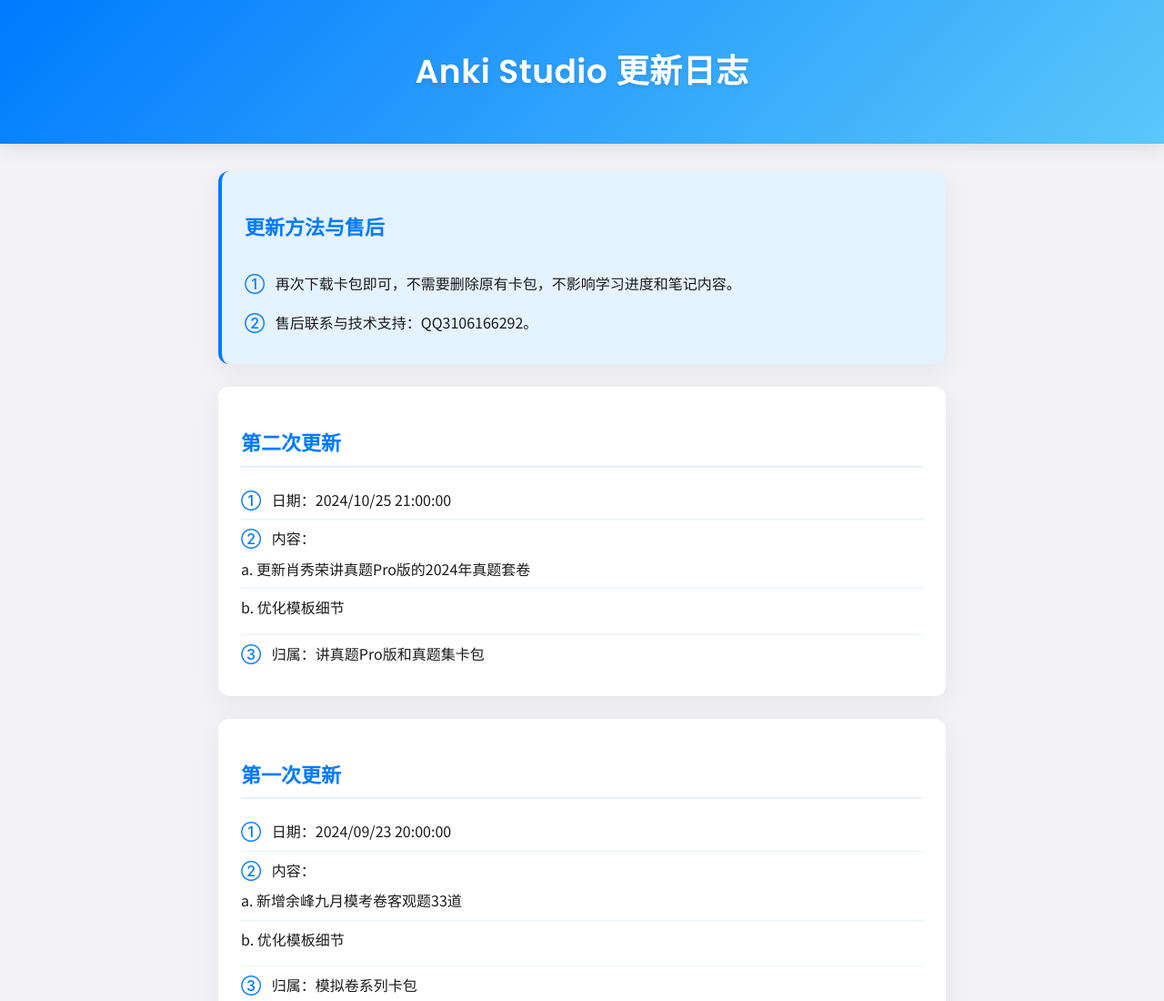
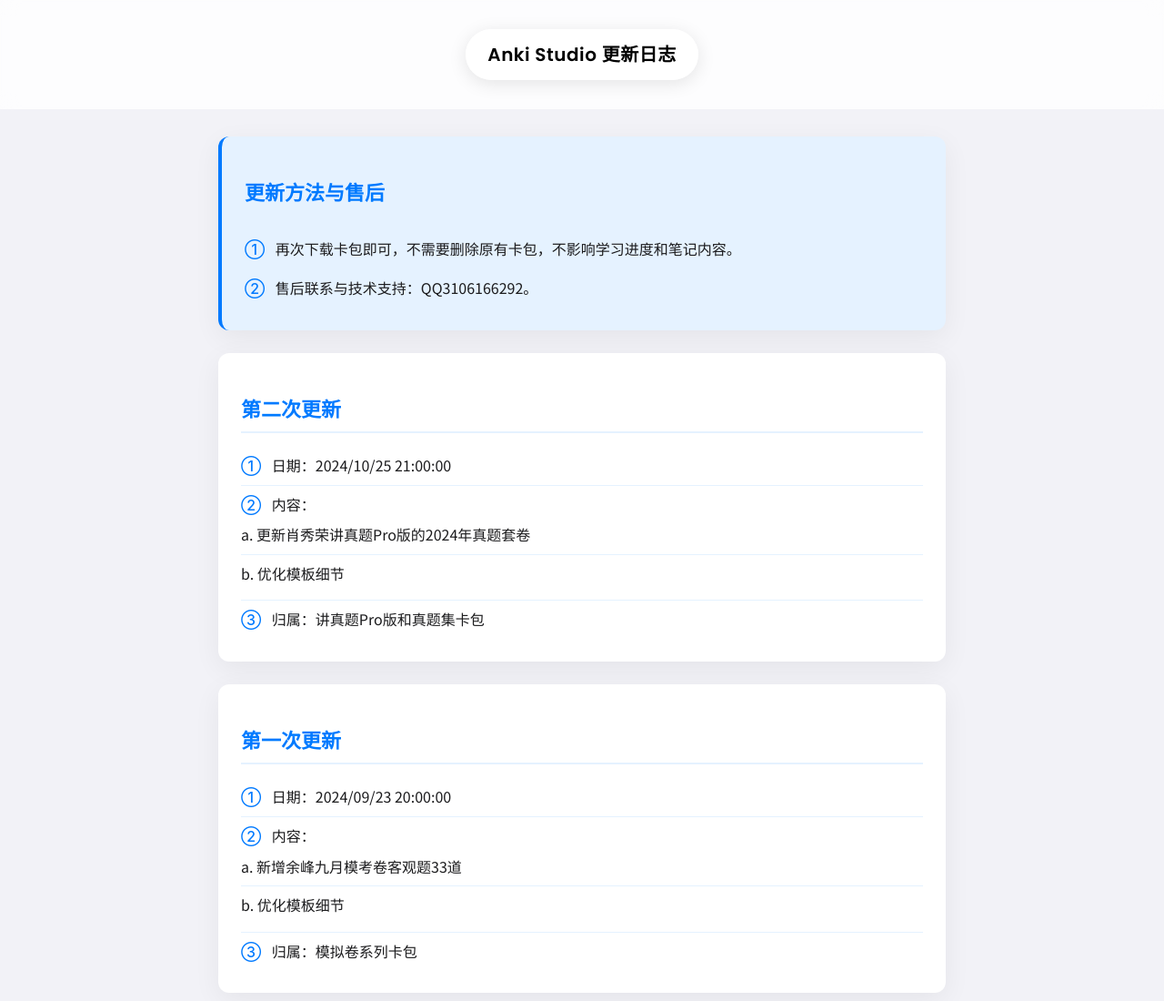
Before and after one commit to AnkiStudio/ankistudio.github.io, a plain HTML site: page PSGEE.html in a window 1280 px wide. Shown: the top 1100 px of the page at 91% size. Drawn offline with Linux system fonts and the light colour scheme.

Commit message:
Update PSGEE.html

```diff
--- a/PSGEE.html
+++ b/PSGEE.html
@@ -27,19 +27,36 @@
         }
 
         .header {
-            background: linear-gradient(135deg, var(--primary-color), var(--secondary-color));
-            color: #fff;
-            padding: 50px 0;
-            text-align: center;
+            display: flex;
+            justify-content: center;
+            align-items: center;
+            height: 80px;
+            padding: 20px 0;
+            background: rgba(255, 255, 255, 0.8);
+            backdrop-filter: blur(10px);
+            -webkit-backdrop-filter: blur(10px);
+        }
+
+        .dynamic-island {
+            background: rgba(255, 255, 255, 0.7);
+            border-radius: 50px;
+            padding: 12px 24px;
             box-shadow: 0 4px 20px rgba(0, 0, 0, 0.1);
+            transition: all 0.3s ease;
+            backdrop-filter: blur(5px);
+            -webkit-backdrop-filter: blur(5px);
+        }
+
+        .dynamic-island:hover {
+            transform: scale(1.05);
         }
 
         h1 {
             font-family: 'Poppins', sans-serif;
-            font-size: 36px;
+            font-size: 20px;
             margin: 0;
+            color: #000;
             letter-spacing: 0.5px;
-            text-shadow: 0 2px 4px rgba(0,0,0,0.1);
         }
 
         .container {
@@ -109,11 +126,11 @@
 
         @media (max-width: 768px) {
             .header {
-                padding: 30px 0;
+                padding: 15px 0;
             }
 
             h1 {
-                font-size: 28px;
+                font-size: 18px;
             }
 
             .log-entry {
@@ -132,7 +149,9 @@
 </head>
 <body>
     <header class="header">
-        <h1>Anki Studio 更新日志</h1>
+        <div class="dynamic-island">
+            <h1>Anki Studio 更新日志</h1>
+        </div>
     </header>
 
     <main class="container">
```
